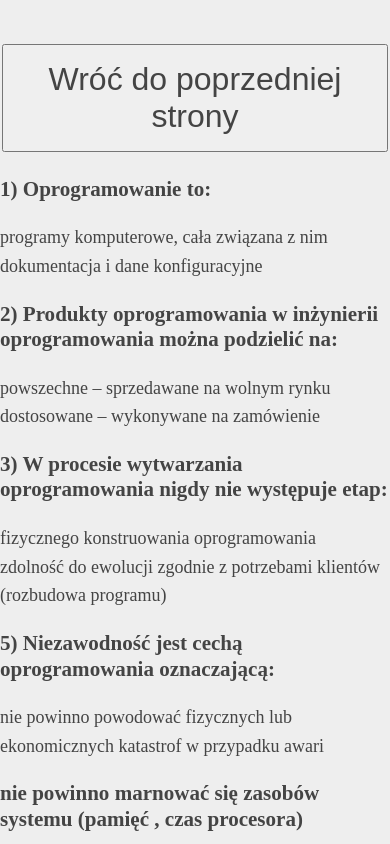
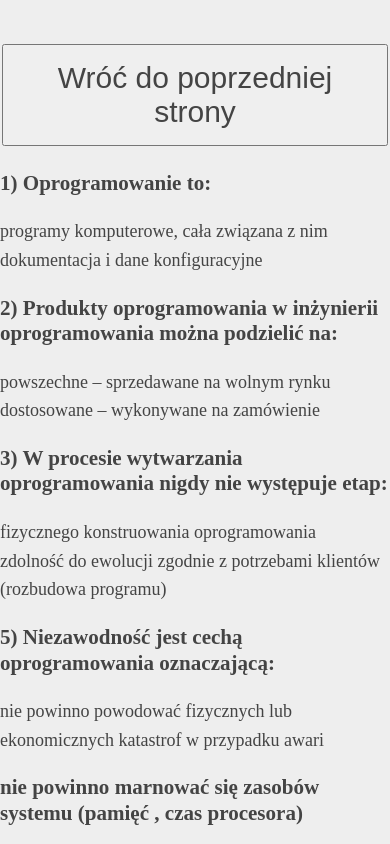
Before and after one commit to Detal73/strona-www, a plain HTML site: page IOWyklad.html in a window 390 px wide. Shown: the top 844 px of the page. Drawn offline with Linux system fonts and the light colour scheme.

Commit message:
Update styles.css

```diff
--- a/styles.css
+++ b/styles.css
@@ -4,12 +4,23 @@ button {
 	text-align: center;
 	text-decoration: none;
 	display: inline-block;
-	font-size: 32px;
+	font-size: 30px;
 	margin: 4px 2px;
 	cursor: pointer;
 }
 
-
+@media (max-width: 900px) {
+  body {
+		margin: 40px auto;
+		max-width: 650px;
+		line-height: 1.6;
+		font-size: 18px;
+		color: #444;
+		padding: 0 10 px;
+		background-color: #EEEEEE;
+  }
+}
+@media(){
 	body{
 		margin: 40px auto;
 		max-width: 650px;
@@ -19,6 +30,7 @@ body{
 		padding: 0 10 px;
 		background-color: #EEEEEE;
 	}
+}
 
 h1, h2, h3 {
 	line-height: 1.2;
```
Lines whose indentation alone changed are shown as unchanged.
